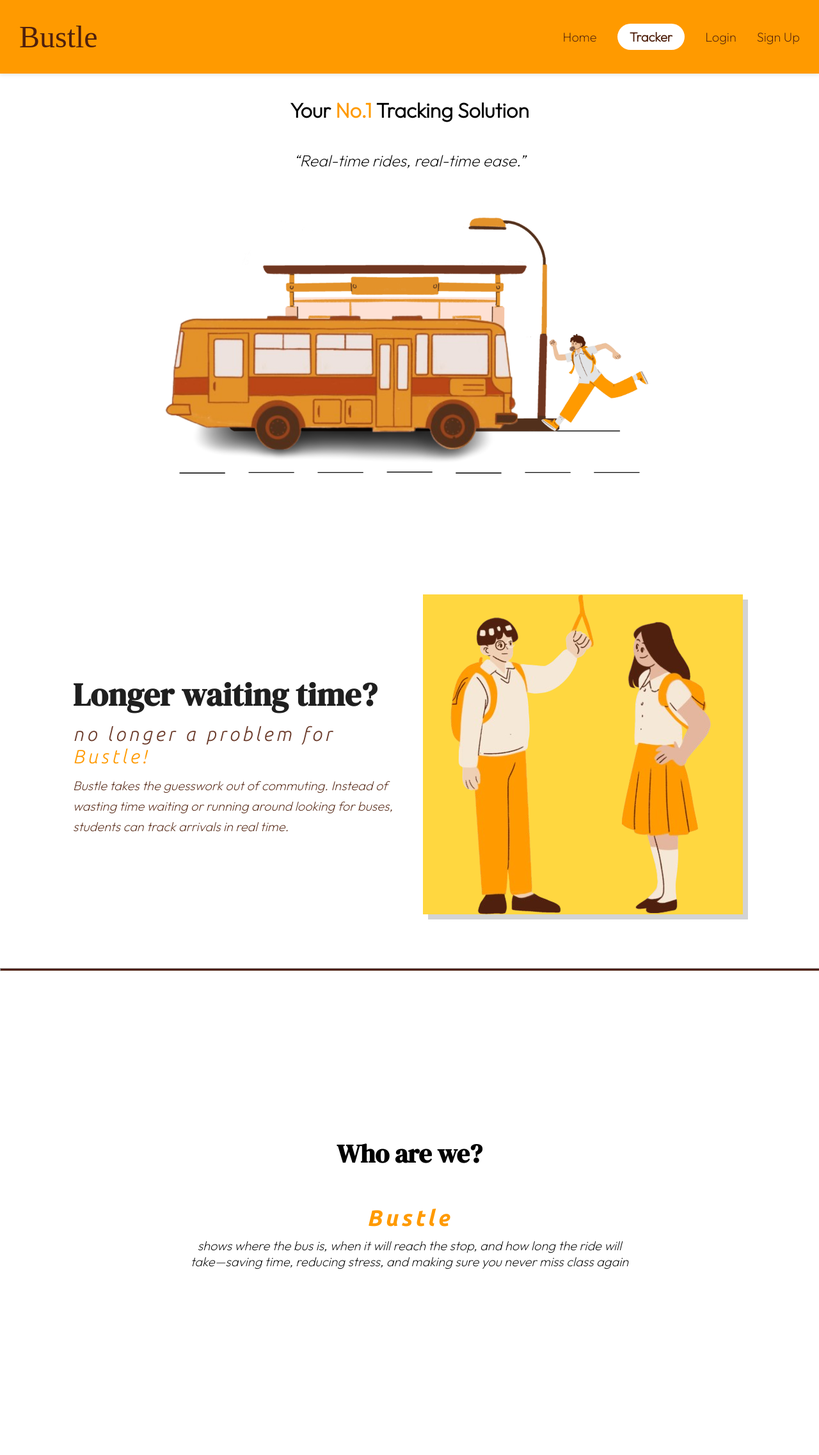
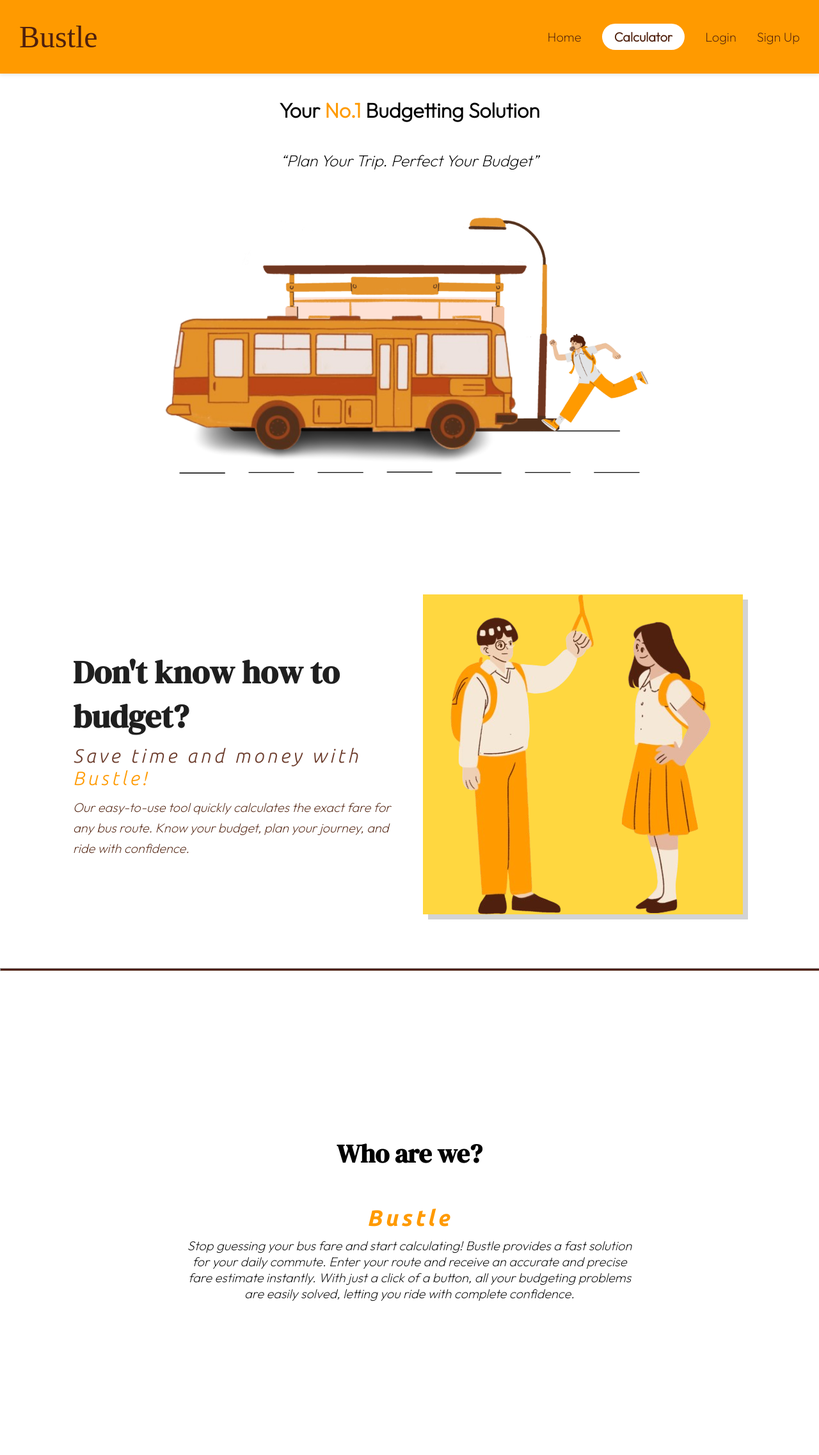
Before and after one commit to TheSchneide/BUSTLE, a PHP site: page / in a window 1280 px wide. Shown: the top 2274 px of the page at 64% size. Run offline with PHP 8.4, Linux system fonts and the light colour scheme; some libraries are stand-ins or nearby versions; some web fonts are replaced.

Commit message:
just css typa shi changes

```diff
--- a/Tracker.php
+++ b/Tracker.php
@@ -22,7 +22,7 @@ $mySavedRoutes = $savedObj->getAll($_SESSION['user_id']);
 <head>
     <meta charset="UTF-8">
     <meta name="viewport" content="width=device-width, initial-scale=1.0, maximum-scale=1.0, user-scalable=no">
-    <title>Bustle - Tracker</title>
+    <title>Bustle - Calculator</title>
     <link rel="stylesheet" href="index.css"> <link rel="stylesheet" href="tracker.css">
     <link rel="stylesheet" href="https://cdnjs.cloudflare.com/ajax/libs/font-awesome/6.6.0/css/all.min.css">
     <link rel="stylesheet" href="https://unpkg.com/leaflet@1.9.4/dist/leaflet.css" integrity="sha256-p4NxAoJBhIIN+hmNHrzRCf9tD/miZyoHS5obTRR9BMY=" crossorigin="" />
@@ -60,7 +60,7 @@ $mySavedRoutes = $savedObj->getAll($_SESSION['user_id']);
             </div>
             <div id="navBar" data-anim="fade-up">
                 <a href="index.php">Home</a>
-                <a href="Tracker.php" class="tracker">Tracker</a>
+                <a href="Tracker.php" class="tracker">Calculator</a>
 
                 <div class="dropdown">
                     <button class="dropbtn">
--- a/index.php
+++ b/index.php
@@ -204,7 +204,7 @@ if ($isLoggedIn && !$isAdmin) {
 
           <?php if(!$isAdmin): ?>
             <!-- REVERTED NAME TO TRACKER -->
-            <a href="Tracker.php" class="tracker">Tracker</a>
+            <a href="Tracker.php" class="tracker">Calculator</a>
           <?php endif; ?>
 
           <!-- UPDATED DROPDOWN -->
@@ -221,7 +221,7 @@ if ($isLoggedIn && !$isAdmin) {
           </div>
 
         <?php else: ?>
-          <a href="login.html" class="tracker">Tracker</a>
+          <a href="login.html" class="tracker">Calculator</a>
           <a href="login.html">Login</a>
           <a href="Register.html" class="SignUp">Sign Up</a>
         <?php endif; ?>
@@ -278,16 +278,16 @@ if ($isLoggedIn && !$isAdmin) {
         <?php endif; ?>
 
       <?php else: ?>
-        <h1 class="hidden-text" data-anim="fade-up">Your <span class="highlight">No.1</span> Tracking Solution</h1>
-        <p class="hidden-text" data-anim="fade-up">“Real-time rides, real-time ease.”</p>
+        <h1 class="hidden-text" data-anim="fade-up">Your <span class="highlight">No.1</span> Budgetting Solution</h1>
+        <p class="hidden-text" data-anim="fade-up">“Plan Your Trip. Perfect Your Budget”</p>
         <img src="bustle.png" id="bustleImg" class="hidden-text" data-anim="fade-up">
         <section class="info">
           <div class="info-text">
-            <h1 class="hidden-text" data-anim="fade-left">Longer waiting time?</h1>
-            <h2 class="hidden-text" data-anim="fade-left">no longer a problem for <span class="highlight">Bustle!</span></h2>
+            <h1 class="hidden-text" data-anim="fade-left">Don't know how to budget?</h1>
+            <h2 class="hidden-text" data-anim="fade-left">Save time and money with <span class="highlight">Bustle!</span></h2>
             <p class="hidden-text" data-anim="fade-left">
-              Bustle takes the guesswork out of commuting. Instead of wasting time waiting or
-              running around looking for buses, students can track arrivals in real time.
+              Our easy-to-use tool quickly calculates the exact fare for any bus route.
+              Know your budget, plan your journey, and ride with confidence.
             </p>
           </div>
           <div class="info-img">
@@ -299,8 +299,13 @@ if ($isLoggedIn && !$isAdmin) {
           <div class="about">
             <h1 class="hidden-text" data-anim="fade-up">Who are we?</h1>
             <h2 class="hidden-text" data-anim="fade-up">Bustle</h2>
-            <p class="hidden-text" data-anim="fade-up">shows where the bus is, when it will reach the stop, and how long the ride will
-            take—saving time, reducing stress, and making sure you never miss class again</p>
+            <p class="hidden-text" data-anim="fade-up">
+              Stop guessing your bus fare and start calculating!
+              Bustle provides a fast solution for your daily commute.
+              Enter your route and receive an accurate and precise fare estimate instantly.
+              With just a click of a button, all your budgeting problems are easily solved,
+              letting you ride with complete confidence.
+            </p>
           </div>
         </section>
       <?php endif; ?>
--- a/login.html
+++ b/login.html
@@ -38,12 +38,6 @@
                         <a href="#">Forget Password</a>
                     </div>
                     <button type="submit" class="submitBtn">Login</button>
-                    <p>or Login with social platforms</p>
-                    <div class="socials">
-                        <a href=""><i class="fa-brands fa-google"></i></a>
-                        <a href=""><i class="fa-brands fa-facebook"></i></a>
-                        <a href=""><i class="fa-brands fa-github"></i></a>
-                    </div>
                 </form>
             </div>
             <div class="toggleBox">
--- a/register.css
+++ b/register.css
@@ -427,6 +427,8 @@ input[type="date"] {
         text-align: center !important;
         border: none !important;
         margin: 30 auto !important;            /* center horizontally */
+        cursor: pointer;
+        transition: background-color 0.3s ease, transform 0.3s ease, box-shadow 0.3s ease;
     }
 
     .toggle-panel .btn:hover {
```
Also changed, not shown: index.css (+27 -4 lines).
